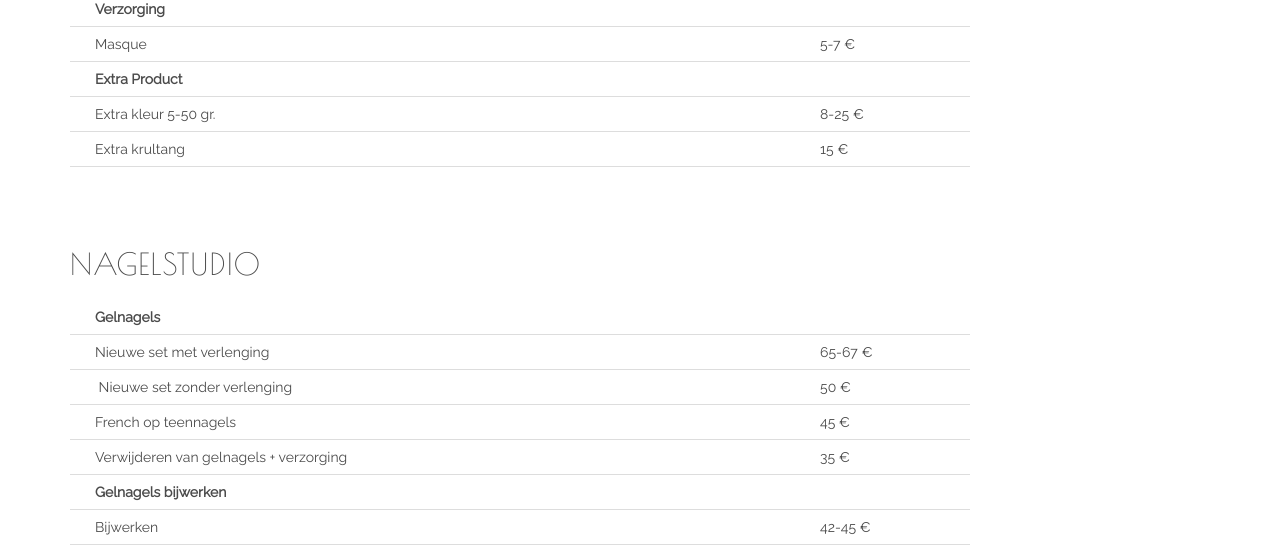
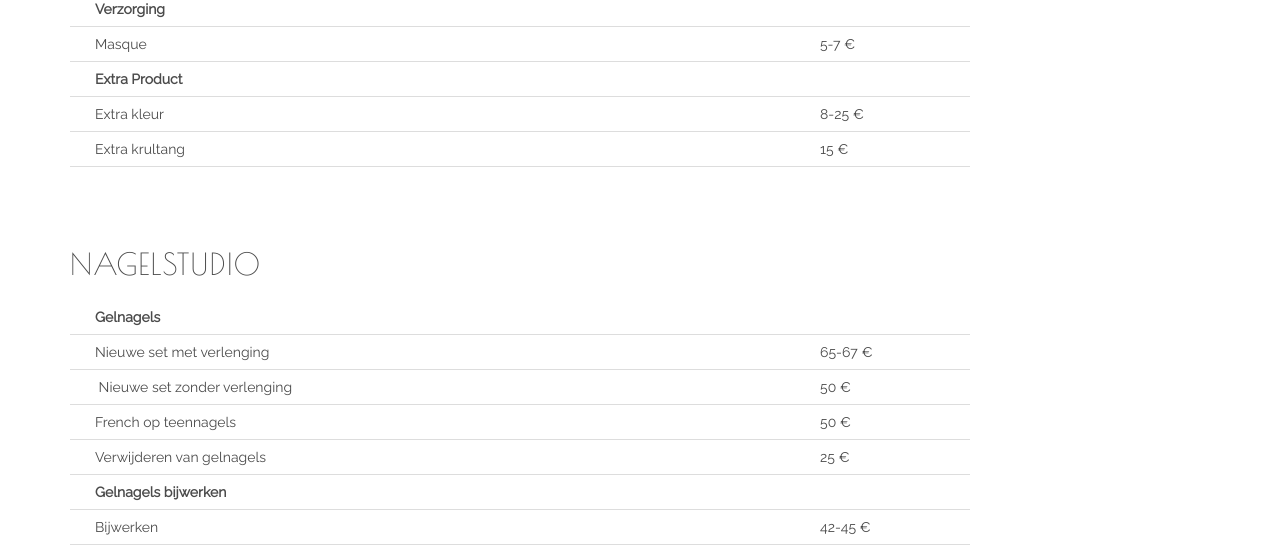
Before and after one commit to vickyvdds/elegant.liedekerke, a Jekyll site: the page built from _pages/pricelist.html, in a window 1280 px wide and 1400 px high, scrolled down 1332 px. Shown: the part 174-728 px from the top of the window. Built offline with Jekyll 4.4.1, drawn with Linux system fonts in a browser that asks for light colours.

Commit message:
On premise modifications | WIP

```diff
--- a/_includes/css/elegant.css
+++ b/_includes/css/elegant.css
@@ -366,6 +366,7 @@ ul.nav.navbar-nav li a.btn-book:hover {
 
 .nail-gallery img {
     height: 190px;
+    max-width:170px;
 }
 
 .hairstyle-gallery img {
--- a/_pages/hairdresser.html
+++ b/_pages/hairdresser.html
@@ -100,8 +100,5 @@ permalink: kapsalon
         <div>
             <img src="/gallery/hairstyle-22.jpg" />
         </div>
-        <div>
-            <img src="/gallery/hairstyle-23.jpg" />
-        </div>
     </div>
 </div>
--- a/_pages/nailstudio.html
+++ b/_pages/nailstudio.html
@@ -65,8 +65,5 @@ permalink: nagelstudio
         <div>
             <img src="/gallery/nails-9.jpg" />
         </div>
-        <div>
-            <img src="/gallery/nails-10.jpg" />
-        </div>
     </div>
 </div>
--- a/_pages/pricelist.html
+++ b/_pages/pricelist.html
@@ -162,7 +162,7 @@ permalink: prijslijst
           <td></td>
         </tr>
         <tr>
-          <td>Extra kleur 5-50 gr.</td>
+          <td>Extra kleur</td>
           <td>8-25 &euro;</td>
         </tr>
         <tr>
@@ -196,11 +196,11 @@ permalink: prijslijst
         </tr>
         <tr>
           <td>French op teennagels&nbsp;&nbsp;&nbsp;&nbsp;</td>
-          <td>45&nbsp;&euro;</td>
+          <td>50&nbsp;&euro;</td>
         </tr>
         <tr>
-          <td>Verwijderen van gelnagels + verzorging</td>
-          <td>35 &euro;</td>
+          <td>Verwijderen van gelnagels</td>
+          <td>25 &euro;</td>
         </tr>
         <tr>
           <td><strong>Gelnagels bijwerken</strong></td>
```
Also changed, not shown: gallery/hairstyle-23.jpg (deleted), gallery/hairstyle-3.jpg, gallery/nails-10.jpg (deleted), gallery/nails-8.jpg, gallery/nails-9.jpg.
